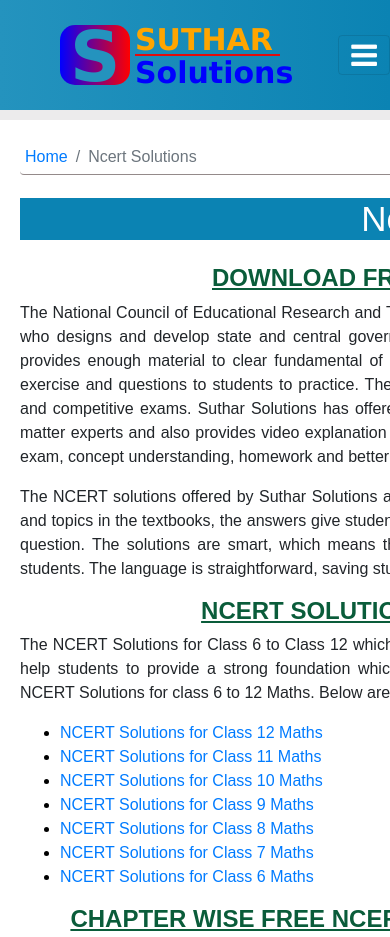
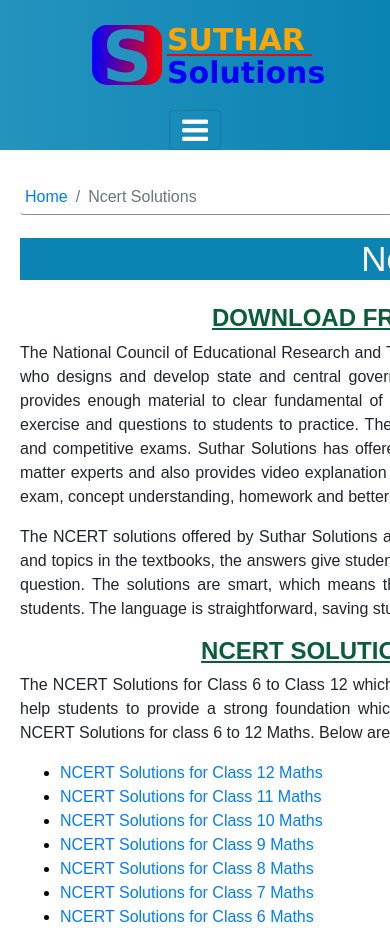
Before and after one commit to SutharSolutions/sutharsolutions.github.io, a plain HTML site: page Ncert Solutions.html in a window 390 px wide. Shown: the top 937 px of the page. Drawn offline with nearby package versions, Linux system fonts and the light colour scheme; files whose address does not match are found by name.

Commit message:
Update Ncert Solutions.html

```diff
--- a/Ncert Solutions.html
+++ b/Ncert Solutions.html
@@ -40,7 +40,7 @@
         }
 
 
-        body,
+
         #wrapper {
             width: 100%;
             height: 90%;
@@ -256,8 +256,11 @@
         .support a {
             color: #ffffff !important;
         }
-        @media screen{
-            body{ width: 100%;}}
+       @media (max-width: 700px) {
+  .row, .navbar, p, h2 {
+    flex-direction: column;
+  }
+}
     </style>
 </head>
 
```
